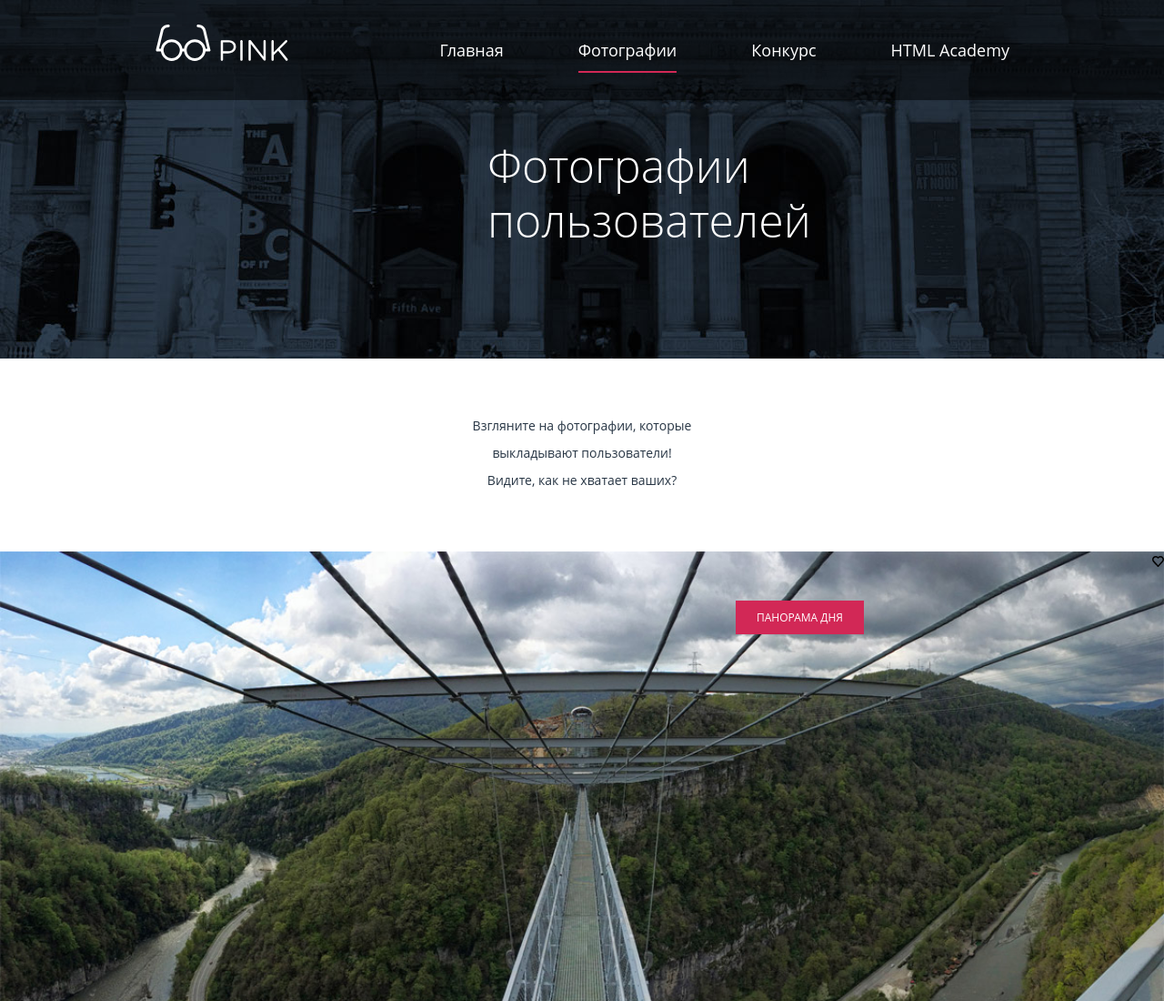
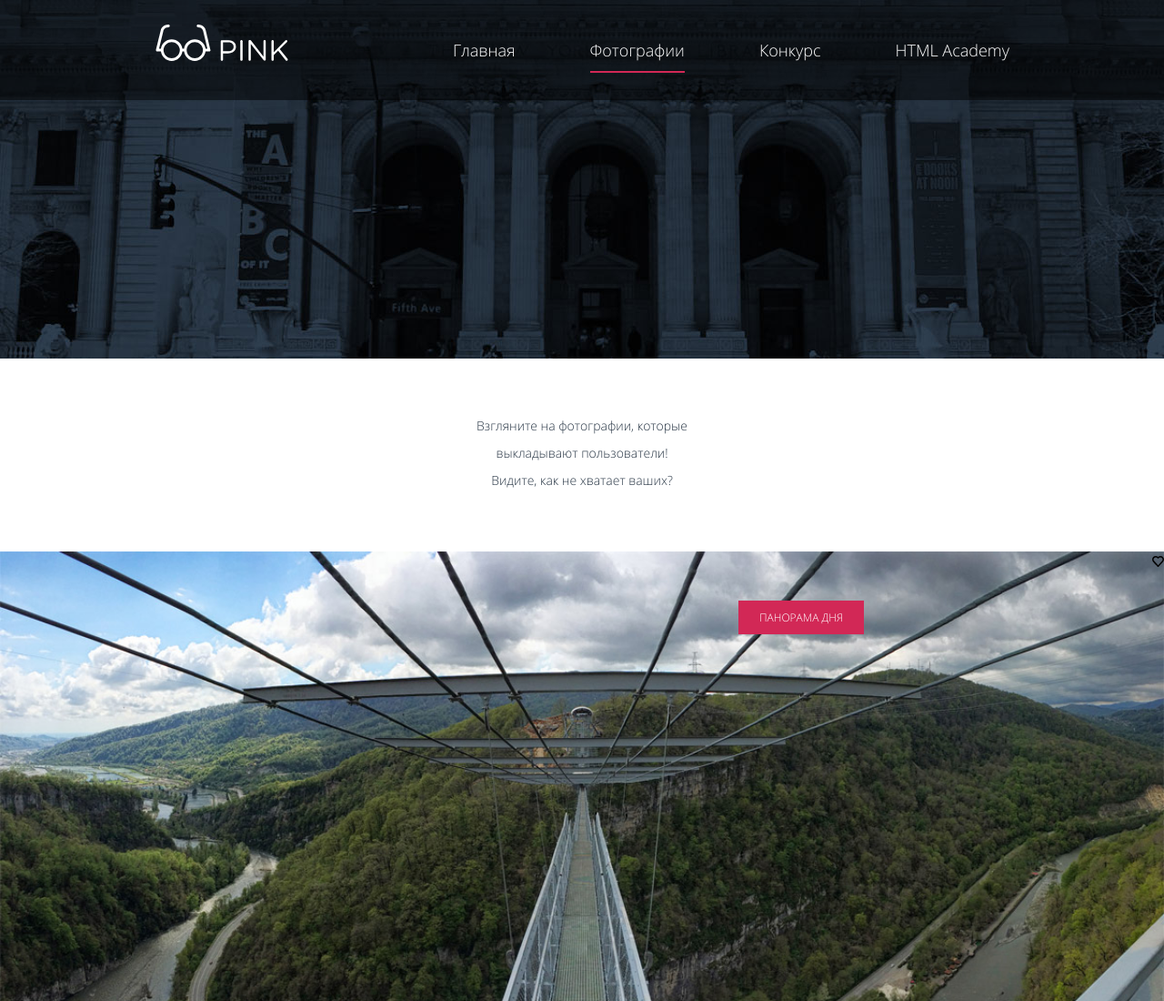
Before and after one commit to elizavetka-web/1408323-pink-19, a website: page source/photo.html in a window 1280 px wide. Shown: the top 1100 px of the page at 91% size. Drawn offline with nearby package versions, Linux system fonts and the light colour scheme; files that its build step writes are made by us from their sources.

Commit message:
финальный module3-task2

```diff
--- a/source/js/nav.js
+++ b/source/js/nav.js
@@ -5,7 +5,7 @@ var pageheaderwrapper = document.querySelector('.page-header__wrapper');
 nav.classList.add('main-nav__wrapper--top');
 nav.classList.toggle('main-nav__wrapper--closed');
 
-pageheaderwrapper.classList.add('page-header__wrapper--index');
+pageheaderwrapper.classList.add('page-header__wrapper');
 
 toggle.addEventListener('click', function() {
   nav.classList.toggle('main-nav__wrapper--closed');
--- a/source/sass/board.scss
+++ b/source/sass/board.scss
@@ -33,6 +33,7 @@
   }
 
   &__header {
+    display: none;
     font-weight: lighter;
 
     font-size: 24px;
@@ -61,7 +62,12 @@
 
 @media (min-width: 660px) {
   .board {
+
     background-color: transparent;
+
+    &__wrapper{
+      width: 620px;
+    }
 
     &--index {
       width: 620px;
--- a/source/sass/fonts.scss
+++ b/source/sass/fonts.scss
@@ -6,3 +6,27 @@
     font-style: normal;
     font-weight: 400;
 }
+
+@font-face {
+  font-family: "Open Sans";
+    src: url(../fonts/opensans.woff);
+    src: url(../fonts/opensans.woff2);
+  font-weight: normal;
+  font-style: normal;
+}
+
+@font-face {
+  font-family: "Open Sans";
+    src: url(../fonts/opensansbold.woff);
+    src: url(../fonts/opensansbold.woff2);
+  font-weight: bold;
+  font-style: normal;
+}
+
+@font-face {
+  font-family: "Open Sans";
+    src: url(../fonts/opensanslight.woff);
+    src: url(../fonts/opensanslight.woff2);
+  font-weight: lighter;
+  font-style: normal;
+}
--- a/source/sass/page-header.scss
+++ b/source/sass/page-header.scss
@@ -19,8 +19,19 @@
   }
 
   &__wrapper {
+    position: relative;
+    padding-top: 500px;
+  }
 
-    padding-top: 36px;
+  &__header{
+    top: 38px;
+    left: 158px;
+    position: absolute;
+    font-weight: lighter;
+    text-align: center;
+    font-size: 30px;
+    line-height: 29px;
+    width: 280px;
   }
 
   &__wrapper--index {
@@ -40,8 +51,12 @@
       min-height: 729px;
       }
 
-    &__wrapper--index {
+    &__wrapper {
       padding-top: 0;
+    }
+
+    &__header{
+      display: none;
     }
   }
 }
```
Also changed, not shown: source/form.html (+5 -3 lines), source/index.html (+10 -5 lines).
